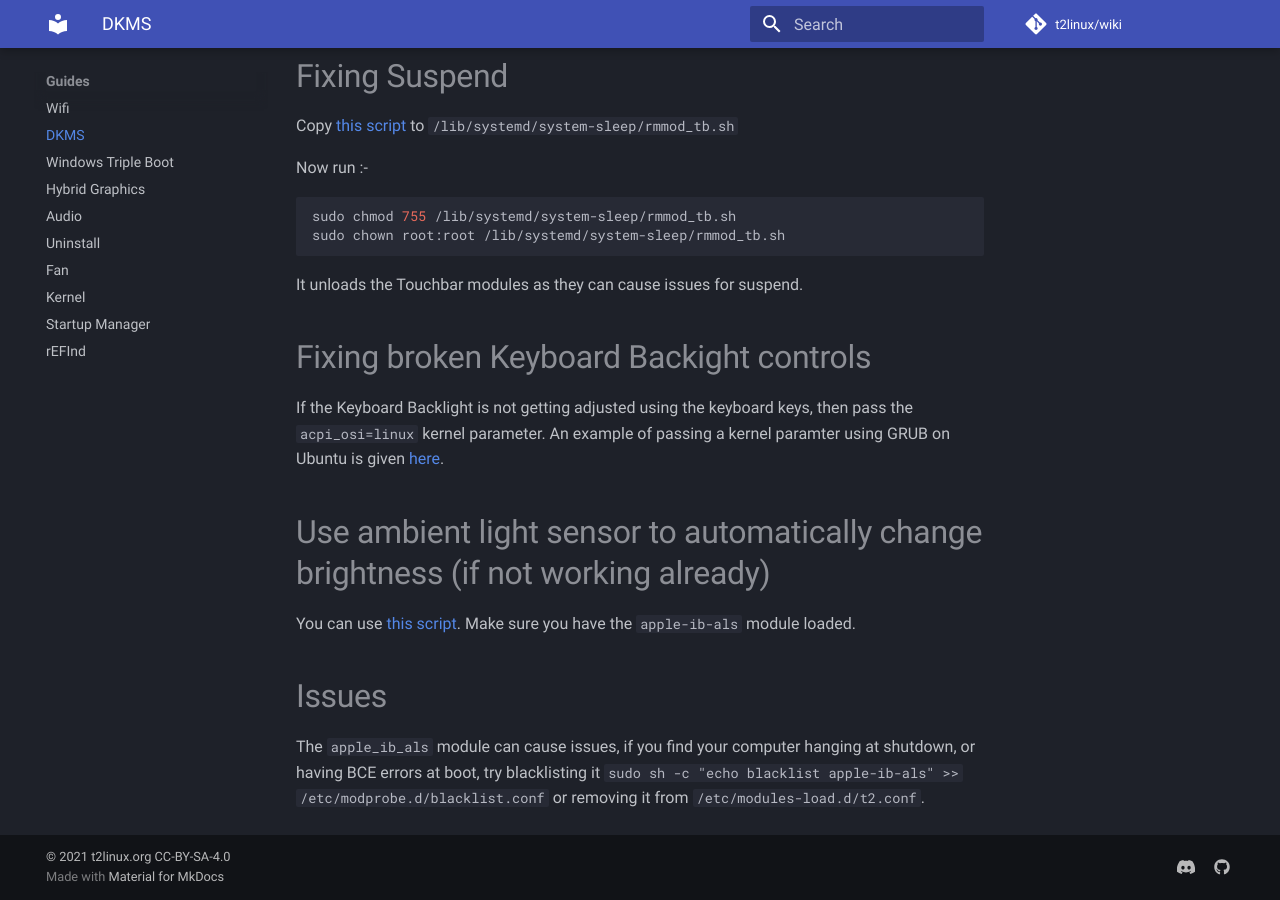
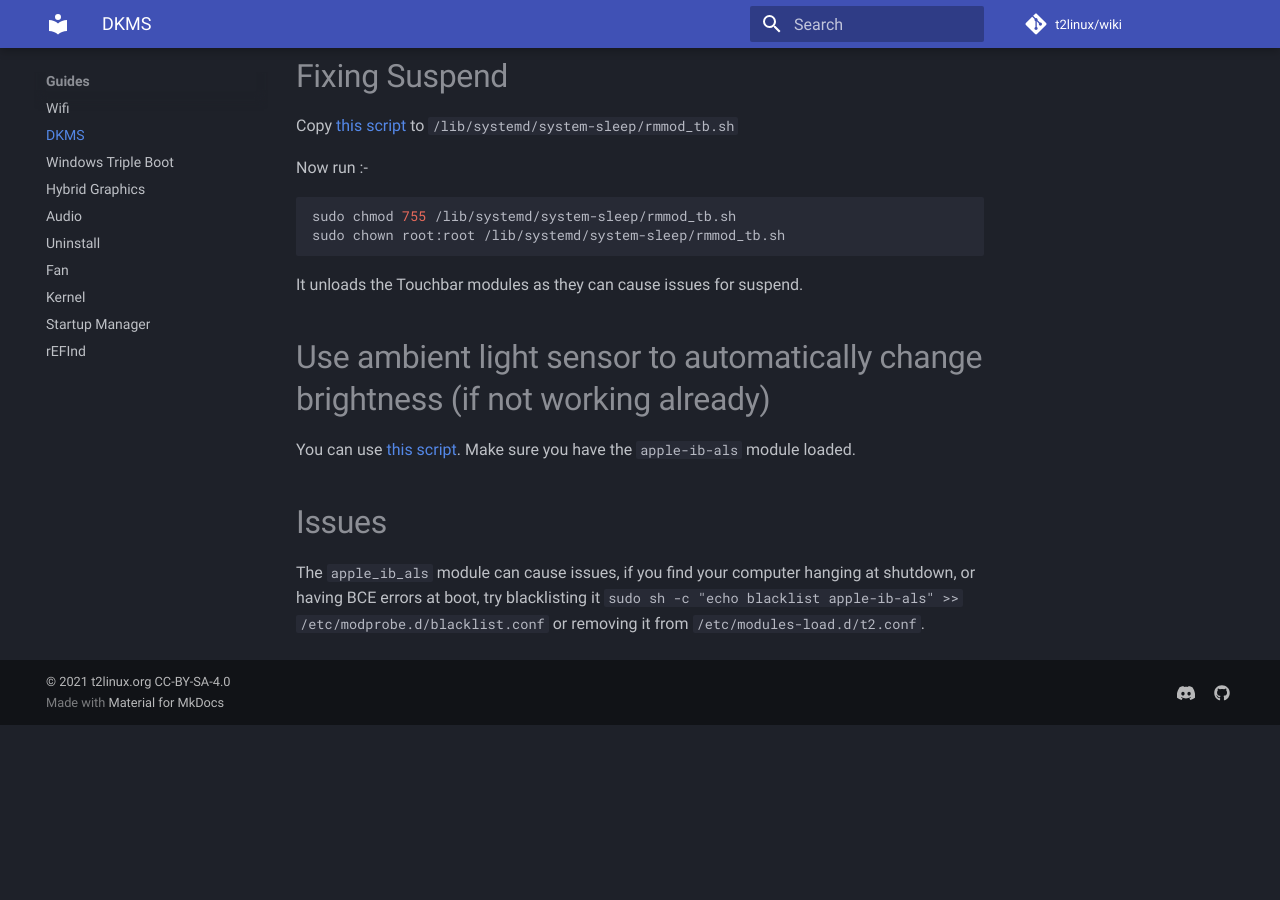
Before and after one commit to t2linux/wiki, an MkDocs documentation site: the page built from docs/guides/dkms.md, in a window 1280 px wide and 900 px high, scrolled down 2652 px. Built offline with MkDocs 1.6.1 and Material for MkDocs 9.7.7, drawn with Linux system fonts in a browser that asks for light colours; comment, search, counter and statistics services are not loaded; after the commit the page ends 3377 px from its top, so only the background shows below that.

Commit message:
Remove fix of broken backlight controls
Considering the latest development in the Keyboard Backlight driver for 16,x, this option is no longer required.

```diff
--- a/docs/guides/dkms.md
+++ b/docs/guides/dkms.md
@@ -96,10 +96,6 @@ sudo chown root:root /lib/systemd/system-sleep/rmmod_tb.sh
 
 It unloads the Touchbar modules as they can cause issues for suspend.
 
-# Fixing broken Keyboard Backight controls
-
-If the Keyboard Backlight is not getting adjusted using the keyboard keys, then pass the `acpi_osi=linux` kernel parameter. An example of passing a kernel paramter using GRUB on Ubuntu is given [here](https://wiki.ubuntu.com/Kernel/KernelBootParameters).
-
 # Use ambient light sensor to automatically change brightness (if not working already)
 
 You can use [this script](https://gist.github.com/jbredall/52179d1fc2c91917d2fde118d2cb04aa). Make sure you have the `apple-ib-als` module loaded.
```
